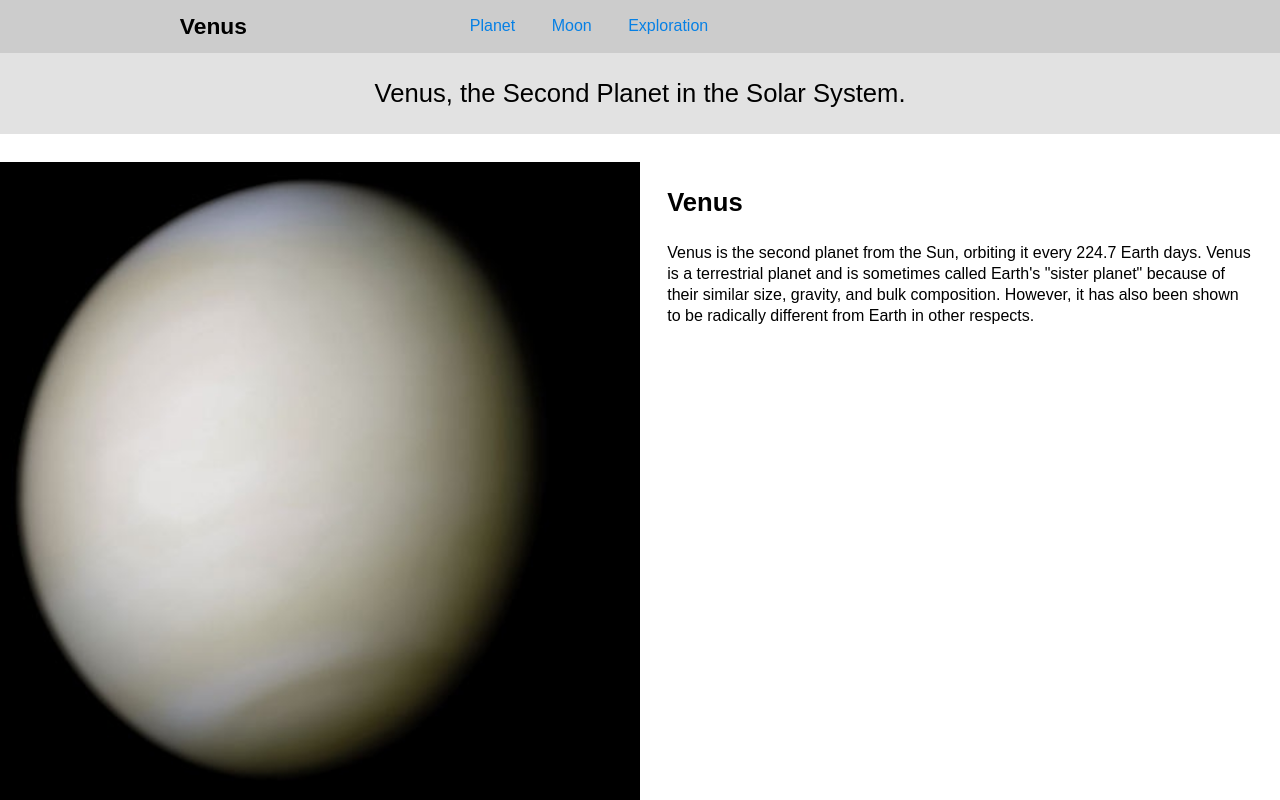
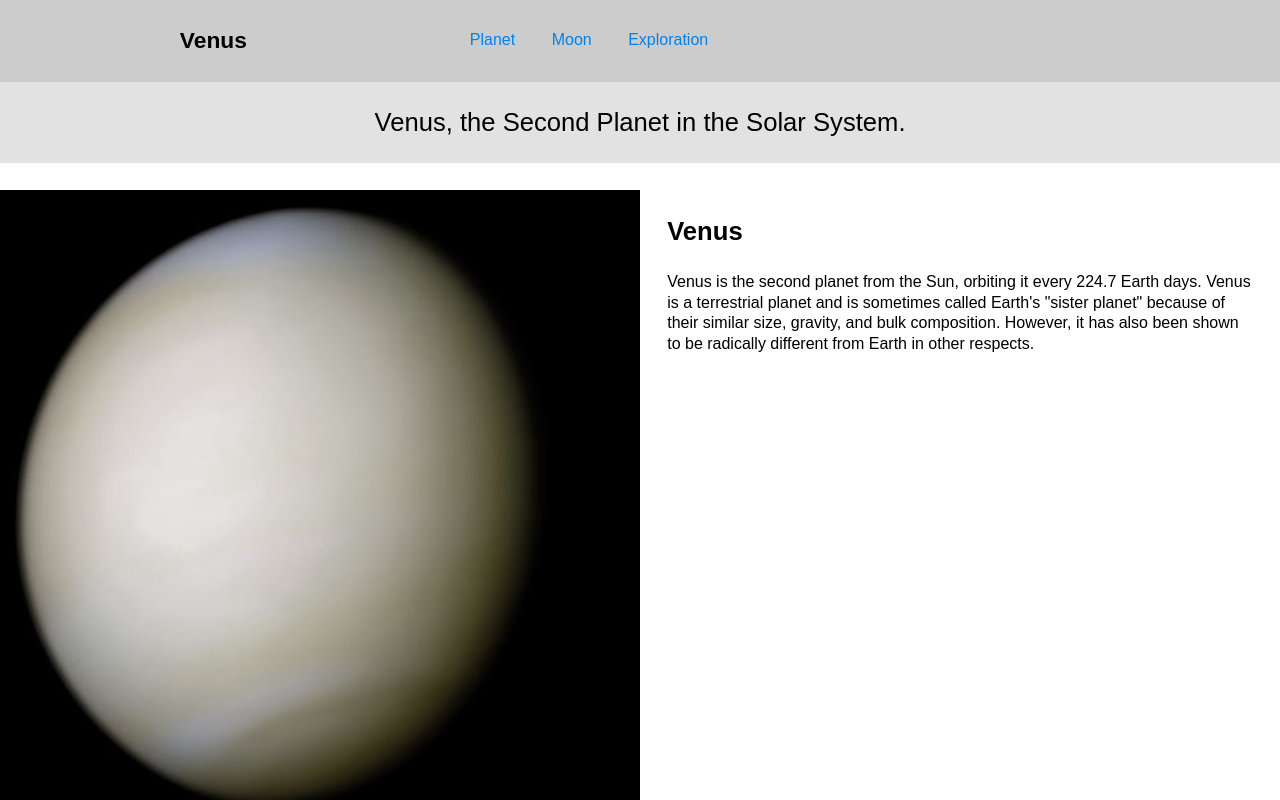
Before and after one commit to paiementstephanie/planet-assigment-2, a plain HTML site: page index.html in a window 1280 px wide. Shown: the top 800 px of the page. Drawn offline with Linux system fonts and the light colour scheme.

Commit message:
added island to h3

```diff
--- a/index.html
+++ b/index.html
@@ -18,7 +18,7 @@
 	<header>
 		<div class="grid grid-middle">
 			<div class="unit unit-xs-1 unit-s-1 unit-m-1-3 unit-l-1-3 gutter">
-				<h3 class="venus-h1 push-0 gutter">Venus</h3>
+				<h3 class="venus-h1 push-0 gutter island">Venus</h3>
 			</div>
 
 			<nav class="unit unit-xs-1 unit-s-1 unit-m-2-3 unit-l-2-3 gutter">
```
